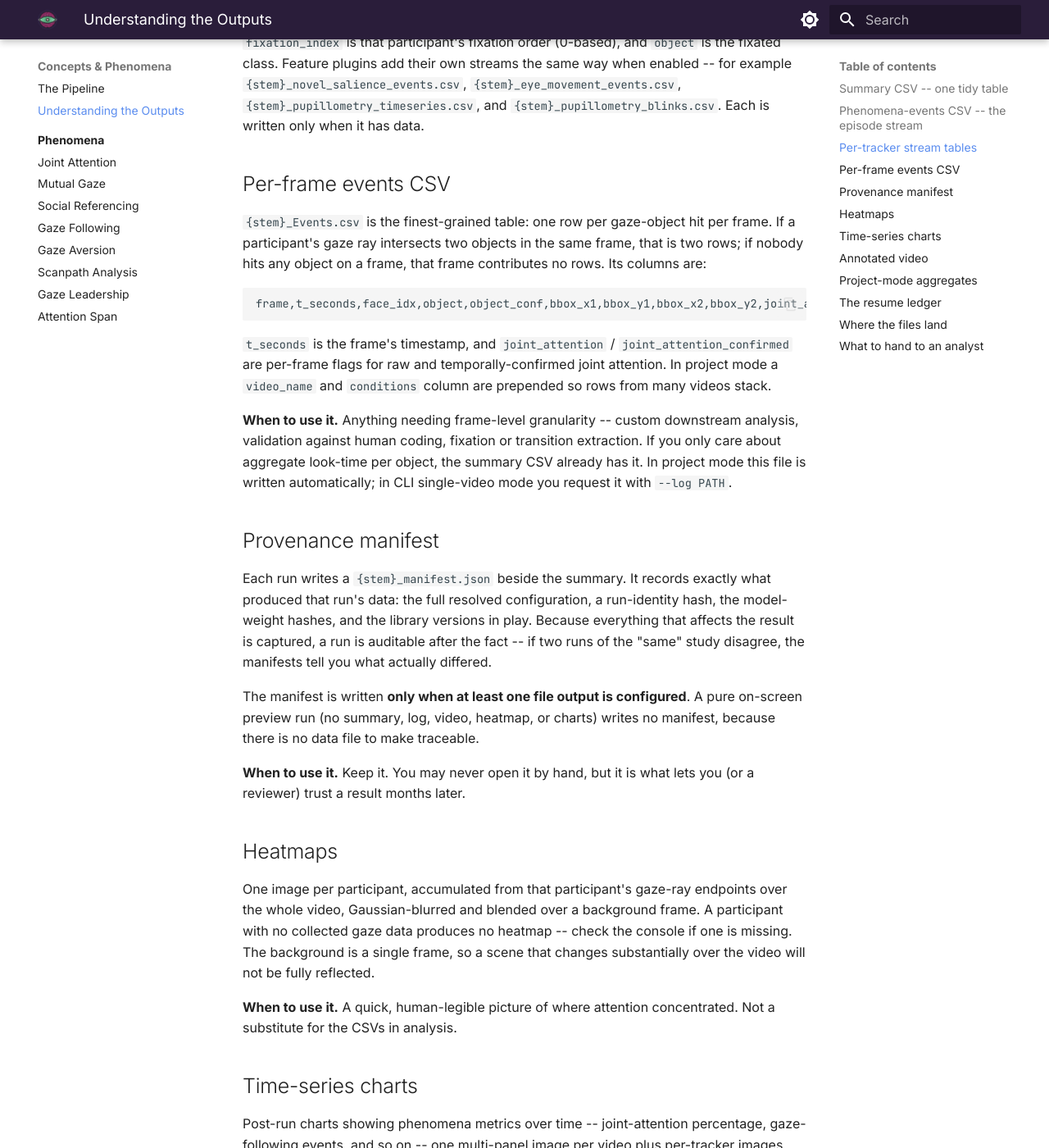
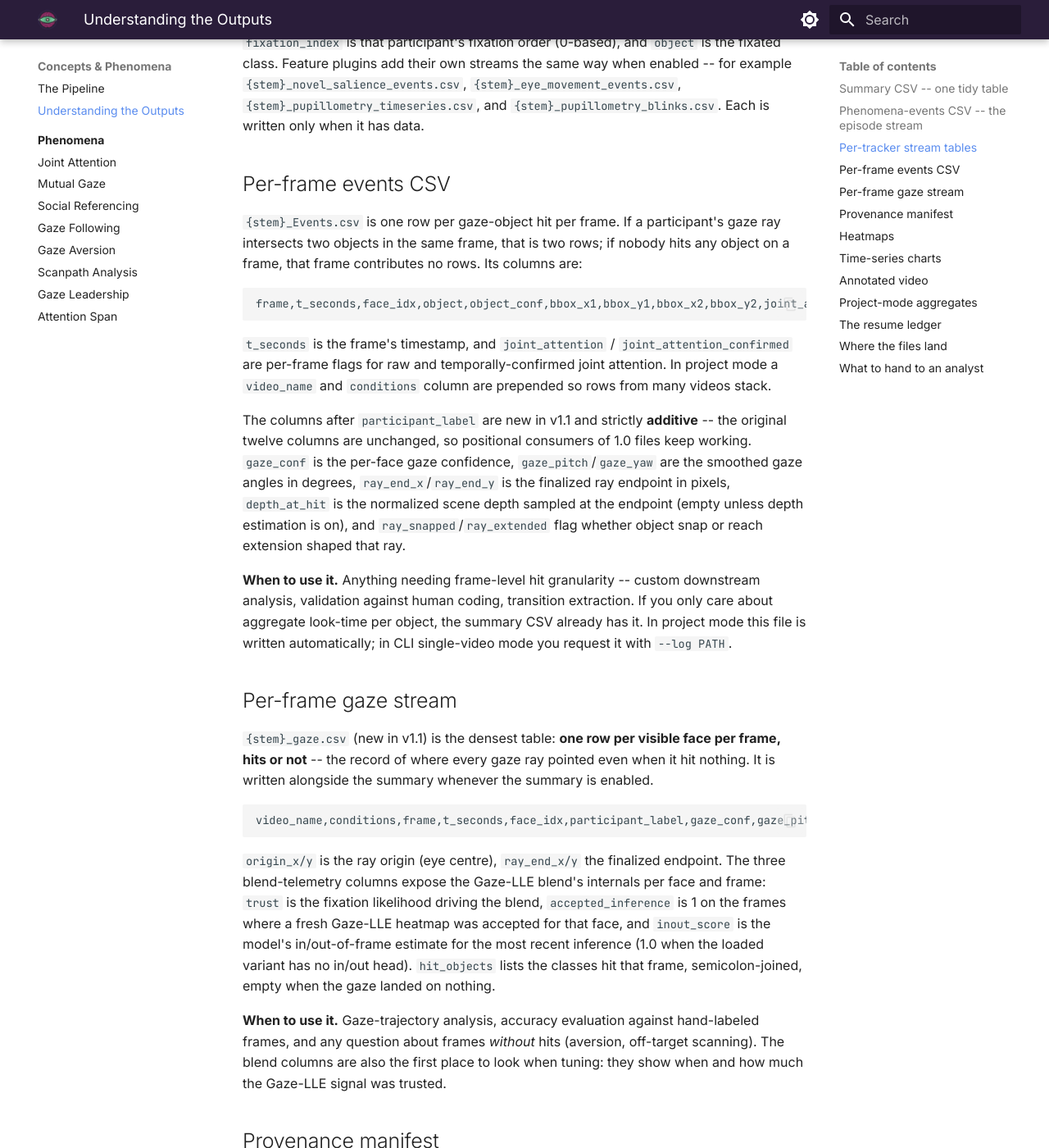
Before and after one commit to kylen-d/mindsight, an MkDocs documentation site: the page built from docs/concepts/outputs.md, in a window 1280 px wide and 1400 px high, scrolled down 2493 px. Shown: the whole window at 82% size. Built offline with MkDocs 1.6.1 and Material for MkDocs 9.7.7, drawn with Linux system fonts in a browser that asks for light colours; some of the changed text lies outside the part shown.

Commit message:
docs: v1.1 wave-1 output changes -- gaze stream, additive Events columns, identity convention, changelog

````diff
--- a/docs/concepts/outputs.md
+++ b/docs/concepts/outputs.md
@@ -122,13 +122,13 @@ enabled -- for example `{stem}_novel_salience_events.csv`,
 
 ## Per-frame events CSV
 
-`{stem}_Events.csv` is the finest-grained table: one row per gaze-object hit per
-frame. If a participant's gaze ray intersects two objects in the same frame,
-that is two rows; if nobody hits any object on a frame, that frame contributes
-no rows. Its columns are:
+`{stem}_Events.csv` is one row per gaze-object hit per frame. If a
+participant's gaze ray intersects two objects in the same frame, that is two
+rows; if nobody hits any object on a frame, that frame contributes no rows.
+Its columns are:
 
 ```
-frame,t_seconds,face_idx,object,object_conf,bbox_x1,bbox_y1,bbox_x2,bbox_y2,joint_attention,joint_attention_confirmed,participant_label
+frame,t_seconds,face_idx,object,object_conf,bbox_x1,bbox_y1,bbox_x2,bbox_y2,joint_attention,joint_attention_confirmed,participant_label,gaze_conf,gaze_pitch,gaze_yaw,ray_end_x,ray_end_y,depth_at_hit,ray_snapped,ray_extended
 ```
 
 `t_seconds` is the frame's timestamp, and `joint_attention` /
@@ -136,11 +136,45 @@ frame,t_seconds,face_idx,object,object_conf,bbox_x1,bbox_y1,bbox_x2,bbox_y2,join
 joint attention. In project mode a `video_name` and `conditions` column are
 prepended so rows from many videos stack.
 
-**When to use it.** Anything needing frame-level granularity -- custom
-downstream analysis, validation against human coding, fixation or transition
-extraction. If you only care about aggregate look-time per object, the summary
-CSV already has it. In project mode this file is written automatically; in CLI
+The columns after `participant_label` are new in v1.1 and strictly
+**additive** -- the original twelve columns are unchanged, so positional
+consumers of 1.0 files keep working. `gaze_conf` is the per-face gaze
+confidence, `gaze_pitch`/`gaze_yaw` are the smoothed gaze angles in degrees,
+`ray_end_x`/`ray_end_y` is the finalized ray endpoint in pixels,
+`depth_at_hit` is the normalized scene depth sampled at the endpoint (empty
+unless depth estimation is on), and `ray_snapped`/`ray_extended` flag whether
+object snap or reach extension shaped that ray.
+
+**When to use it.** Anything needing frame-level hit granularity -- custom
+downstream analysis, validation against human coding, transition extraction.
+If you only care about aggregate look-time per object, the summary CSV already
+has it. In project mode this file is written automatically; in CLI
 single-video mode you request it with `--log PATH`.
+
+## Per-frame gaze stream
+
+`{stem}_gaze.csv` (new in v1.1) is the densest table: **one row per visible
+face per frame, hits or not** -- the record of where every gaze ray pointed
+even when it hit nothing. It is written alongside the summary whenever the
+summary is enabled.
+
+```
+video_name,conditions,frame,t_seconds,face_idx,participant_label,gaze_conf,gaze_pitch,gaze_yaw,origin_x,origin_y,ray_end_x,ray_end_y,ray_snapped,ray_extended,trust,accepted_inference,inout_score,depth_at_end,hit_objects
+```
+
+`origin_x/y` is the ray origin (eye centre), `ray_end_x/y` the finalized
+endpoint. The three blend-telemetry columns expose the Gaze-LLE blend's
+internals per face and frame: `trust` is the fixation likelihood driving the
+blend, `accepted_inference` is 1 on the frames where a fresh Gaze-LLE heatmap
+was accepted for that face, and `inout_score` is the model's
+in/out-of-frame estimate for the most recent inference (1.0 when the loaded
+variant has no in/out head). `hit_objects` lists the classes hit that frame,
+semicolon-joined, empty when the gaze landed on nothing.
+
+**When to use it.** Gaze-trajectory analysis, accuracy evaluation against
+hand-labeled frames, and any question about frames *without* hits (aversion,
+off-target scanning). The blend columns are also the first place to look when
+tuning: they show when and how much the Gaze-LLE signal was trusted.
 
 ## Provenance manifest
 
@@ -200,6 +234,7 @@ videos carry condition tags, splits each one by condition. The global files
 
 - `Global_summary.csv` -- every video's summary stacked.
 - `Global_Events.csv` -- every video's per-frame events stacked.
+- `Global_gaze.csv` -- every video's per-frame gaze stream stacked.
 - `Global_phenomena_events.csv` -- every video's episode stream stacked.
 - `Global_scanpath.csv` -- every video's fixation stream stacked.
 - `Global_novel_salience_events.csv`, `Global_eye_movement_events.csv`,
````
Also changed, not shown: CHANGELOG.md (+36 -0 lines), docs/changelog.md (+36 -0 lines), docs/phenomena/gaze-following.md (+8 -6 lines).
